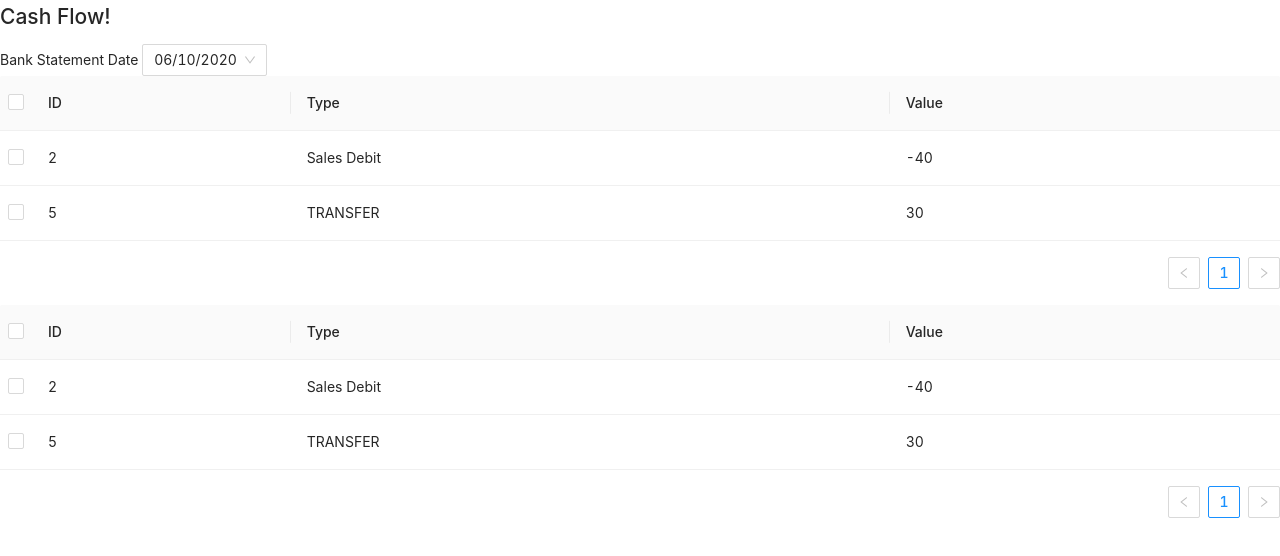
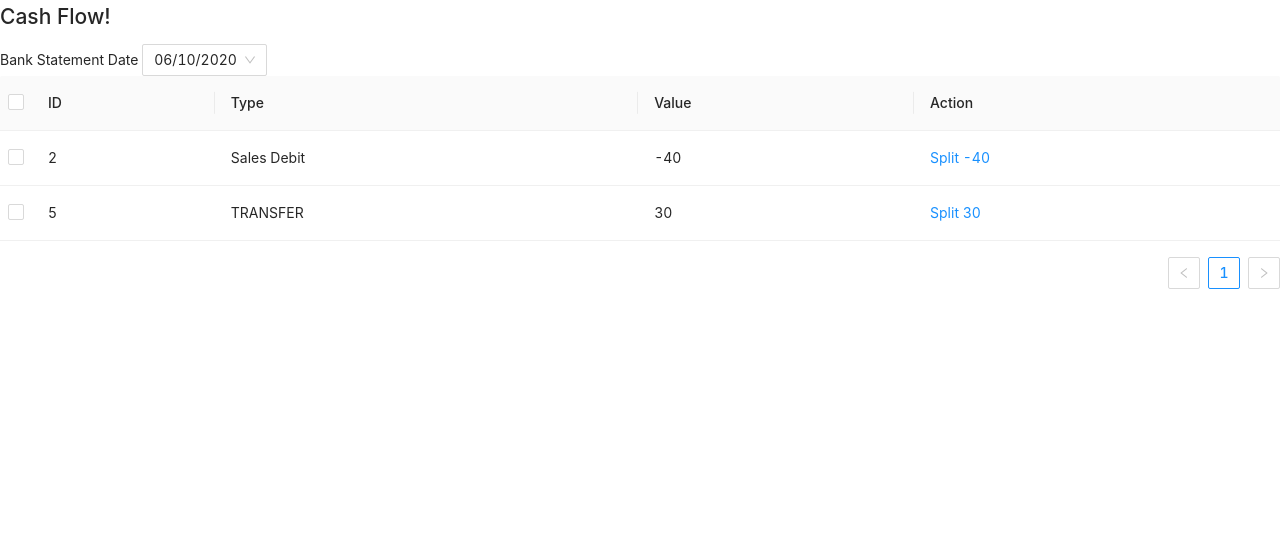
Before and after one commit to brentam/cash-flow, a React (Create React App) app: page / in a window 1280 px wide. Shown: the top 556 px of the page. Built offline with nearby package versions, Linux system fonts and the light colour scheme.

Commit message:
selection working

```diff
--- a/src/App.js
+++ b/src/App.js
@@ -4,7 +4,6 @@ import { GlobalProvider } from './context/GlobalState';
 import { PeriodProvider } from './context/PeriodState';
 import { BankStatementDrop } from './components/BankStatementDrop';
 import { BankSideTable } from './components/BankSideTable';
-import { Demo } from './components/Demo';
 
 
 
@@ -14,7 +13,6 @@ function App() {
       <Header />
       <PeriodProvider>
         <BankStatementDrop />
-        <Demo />
         <BankSideTable/>
 
       </PeriodProvider>
--- a/src/components/BankSideTable.jsx
+++ b/src/components/BankSideTable.jsx
@@ -1,25 +1,12 @@
 import React, { useContext, useState } from 'react'
 import 'antd/dist/antd.css';
-import { Table } from 'antd';
+import { Table,Space } from 'antd';
 import { PeriodContext } from '../context/PeriodState'
 
 export const BankSideTable = () => {
     //   const { period, changePeriod } = useContext(PeriodContext);
     const { period, changePeriod } = useContext(PeriodContext);
     const dataSource1 = period.bankSide;
-
-    const dataSource = [
-        {
-            id: 'Mike',
-            age: 32,
-            address: '10 Downing Street',
-        },
-        {
-            id: 'John',
-            age: 42,
-            address: '10 Downing Street',
-        },
-    ];
 
     const columns = [
         {
@@ -34,6 +21,15 @@ export const BankSideTable = () => {
             dataIndex: 'value',
         }
         ,
+        {
+            title: 'Action',
+            key: 'action',
+            render: (text, record) => (
+              <Space size="middle">
+            <a>Split {record.value}</a>
+              </Space>
+            ),
+          },
     ];
 
 
@@ -48,15 +44,15 @@ export const BankSideTable = () => {
 
     const selectRow = (record) => {
         const selectedRowKeys = rowState.selectedRowKeys.slice(0);
-        const indexOfRow = selectedRowKeys.indexOf(record.key);
+        const indexOfRow = selectedRowKeys.indexOf(record.id);
         if (indexOfRow >= 0) {
             selectedRowKeys.splice(indexOfRow, 1);
 
         } else {
-            selectedRowKeys.push(record.key);
+            selectedRowKeys.push(record.id);
         }
 
-        setRowState({ selectedRowKeys: selectedRowKeys })
+        setRowState({ selectedRowKeys })
     }
 
 
@@ -68,26 +64,14 @@ export const BankSideTable = () => {
     };
 
 
-    const rowSelection2 = {
-        onChange: (selectedRowKeys, selectedRows) => {
-          console.log(`selectedRowKeys: ${selectedRowKeys}`, 'selectedRows: ', selectedRows);
-        },
-        getCheckboxProps: (record) => ({
-          disabled: record.name === 'Disabled User',
-          // Column configuration not to be checked
-          name: record.name,
-        }),
-      };
-
     return (
         <Table
         rowKey="id"
             dataSource={dataSource1}
             columns={columns}
-            //    onRow={ (record)=>(
-            //       {onClick: ()=>{selectRow(record);},})}
+                 onRow={ (record)=>( {onClick: ()=>{selectRow(record);},})}
 
-            rowSelection={rowSelection2}
+            rowSelection={rowSelection}
 
         />
     )
--- a/src/components/Demo.jsx
+++ /dev/null
@@ -1,91 +0,0 @@
-import React, { useState,useContext } from 'react';
-import 'antd/dist/antd.css';
-import { Table, Radio, Divider } from 'antd';
-import { PeriodContext } from '../context/PeriodState'
-
-const columns = [
-  {
-    title: 'Name',
-    dataIndex: 'name',
-    render: (text) => <a>{text}</a>,
-  },
-  {
-    title: 'Age',
-    dataIndex: 'age',
-  },
-  {
-    title: 'Address',
-    dataIndex: 'address',
-  },
-];
-const data = [
-  {
-    key: '1',
-    name: 'John Brown',
-    age: 32,
-    address: 'New York No. 1 Lake Park',
-  },
-  {
-    key: '2',
-    name: 'Jim Green',
-    age: 42,
-    address: 'London No. 1 Lake Park',
-  },
-  {
-    key: '3',
-    name: 'Joe Black',
-    age: 32,
-    address: 'Sidney No. 1 Lake Park',
-  },
-  {
-    key: '4',
-    name: 'Disabled User',
-    age: 99,
-    address: 'Sidney No. 1 Lake Park',
-  },
-]; // rowSelection object indicates the need for row selection
-
-const rowSelection = {
-  onChange: (selectedRowKeys, selectedRows) => {
-    console.log(`selectedRowKeys: ${selectedRowKeys}`, 'selectedRows: ', selectedRows);
-  },
-  getCheckboxProps: (record) => ({
-    disabled: record.name === 'Disabled User',
-    // Column configuration not to be checked
-    name: record.name,
-  }),
-};
-
-export const Demo = () => {
-    const { period } = useContext(PeriodContext);
-    const data2 = period.bankSide;
-
-        const columns2 = [
-        {
-            title: 'ID',
-            dataIndex: 'id',
-        },
-        {
-            title: 'Type',
-            dataIndex: 'type',
-        },
-        {
-            title: 'Value',
-            dataIndex: 'value',
-        }
-        ,
-    ];
-
-  return (
-    <div>
-
-      <Table rowKey="id"
-        rowSelection={{
-          ...rowSelection,
-        }}
-        columns={columns2}
-        dataSource={data2}
-      />
-    </div>
-  );
-};
```
